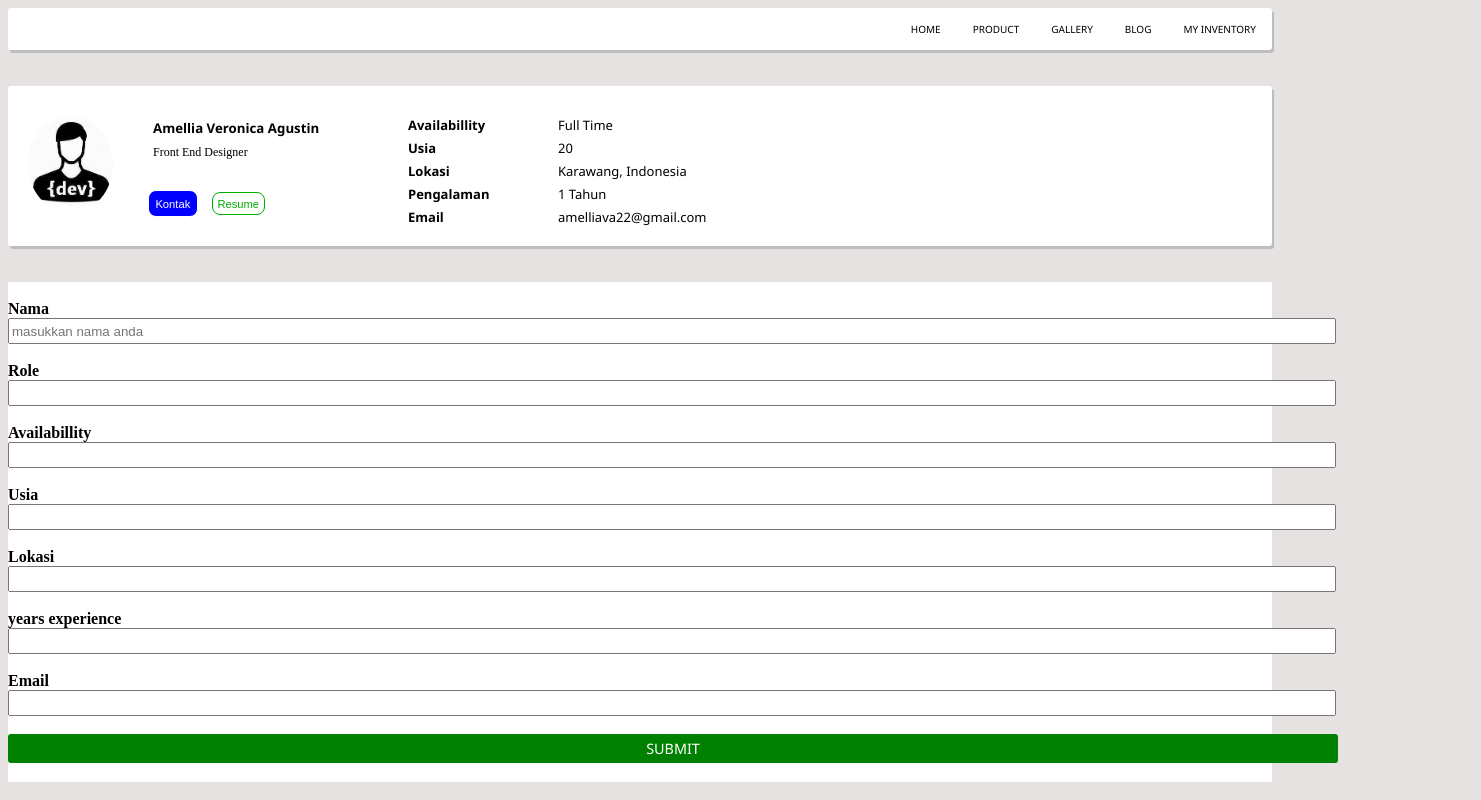
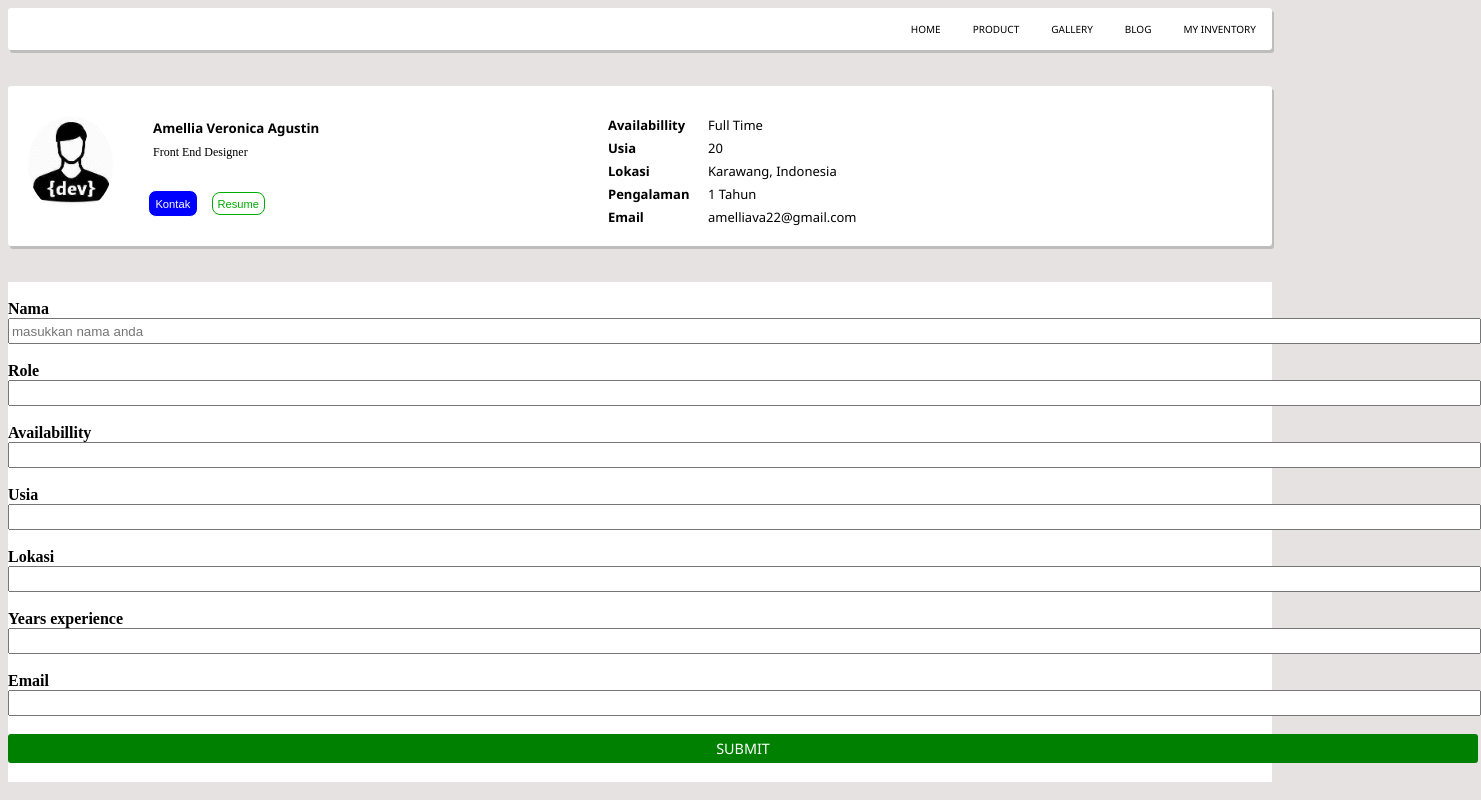
Before and after one commit to amelliava/Kampus-merdeka-hacktiv8, a plain HTML site: page pertemuan1/Challenge.html in a window 1280 px wide. Shown: the whole page, 1481 px wide, since content can reach past the window. Drawn offline with Linux system fonts and the light colour scheme.

Commit message:
Hacktiv8

```diff
--- a/pertemuan1/Challenge.html
+++ b/pertemuan1/Challenge.html
@@ -73,7 +73,7 @@
         <label for="Nama">Lokasi</label><br>
         <input type="text" class="form-control" name="Lokasi"><br>
         <br>
-        <label for="Nama">years experience</label><br>
+        <label for="Nama">Years experience</label><br>
         <input type="text" class="form-control" name="Years experience"><br>
         <br>
         <label for="Nama">Email</label><br>
--- a/pertemuan1/stylechallenge.css
+++ b/pertemuan1/stylechallenge.css
@@ -93,7 +93,7 @@ li a:hover{
 }
 
 .text1{
-    margin-left: 400px;
+    margin-left: 600px;
     margin-top: -110px;
     font-size: 13px;
     line-height: 10px;
@@ -102,7 +102,7 @@ li a:hover{
 }
 
 .text2{
-    margin-left: 550px;
+    margin-left: 700px;
     margin-top: -115px;
     font-size: 13px;
     line-height: 10px;
@@ -117,7 +117,7 @@ li a:hover{
 }
 
 .form-control{
-    width: 1320px;
+    width: 1465px;
     height: 20px;
 
 }
@@ -137,7 +137,7 @@ label{
     color: #ffffff;
     border: white;
     padding: 0.3rem;
-    width: 1330px;
+    width: 1470px;
     border-radius: 3px;
 }
 
```
